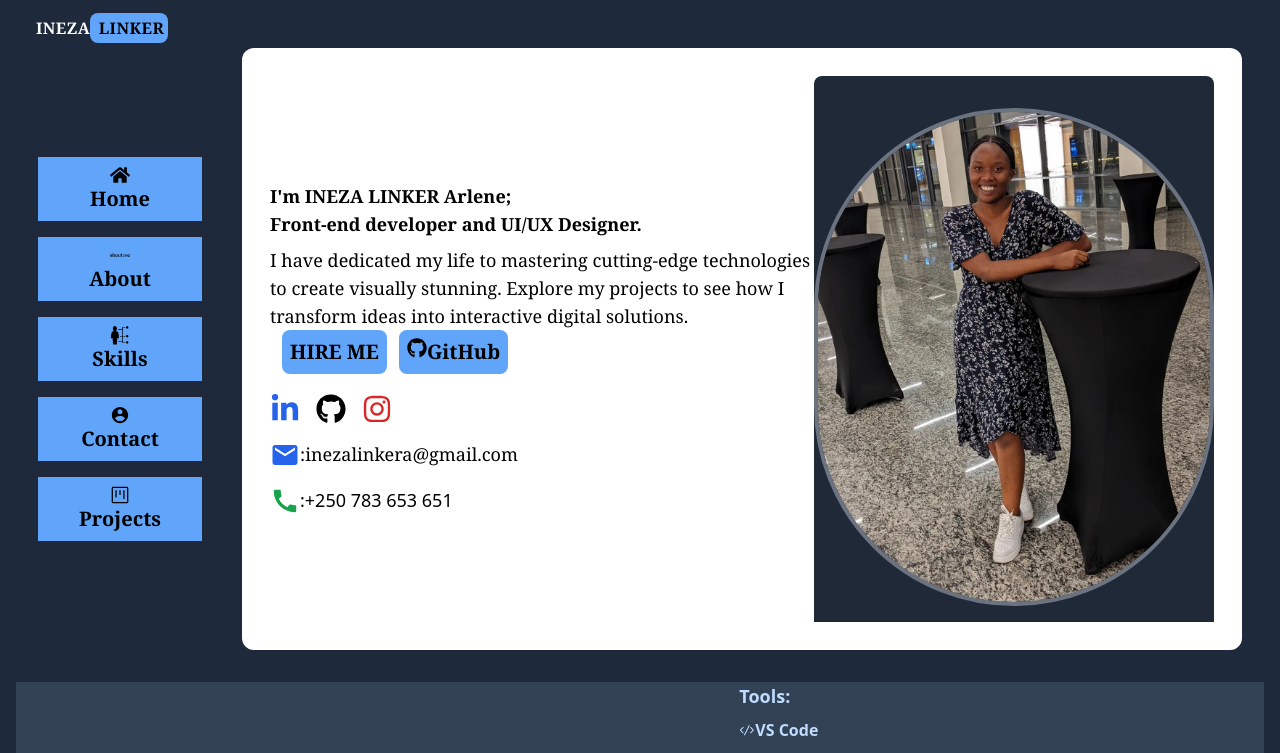
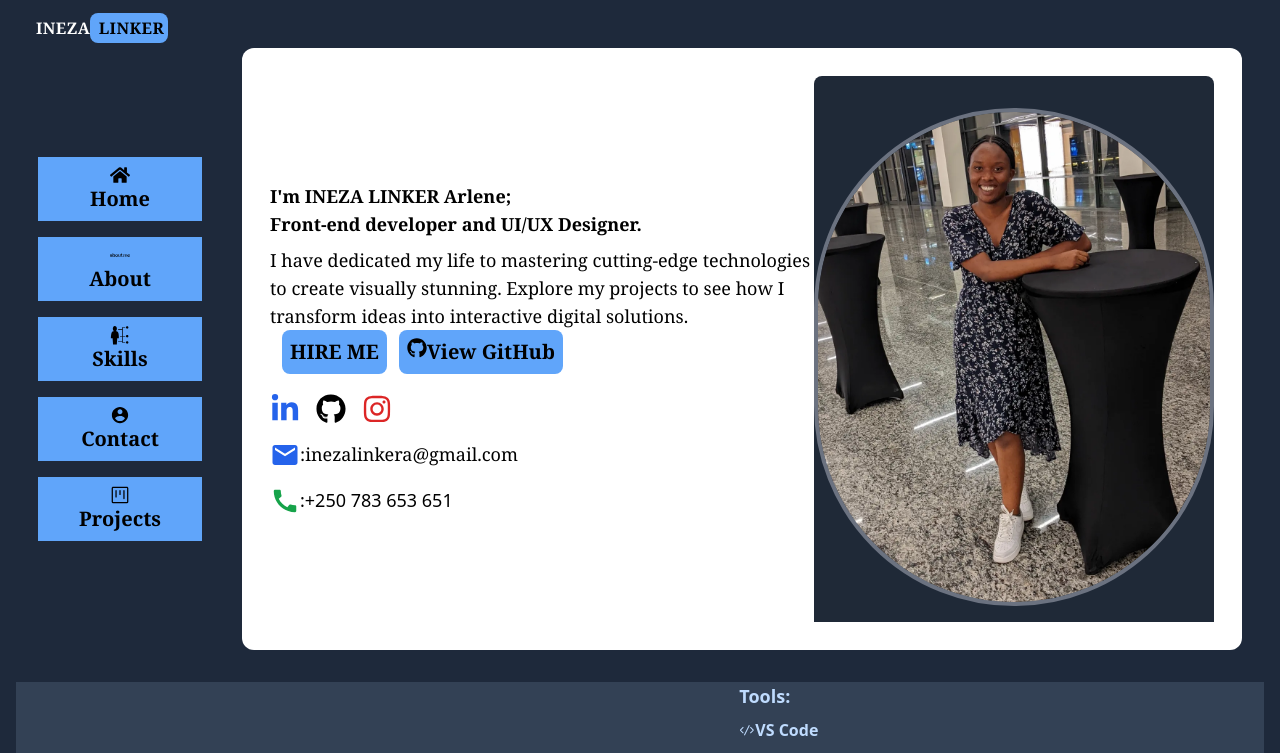
Before and after one commit to linkerAlx/my_portfolio, a React (Vite) app: page / in a window 1280 px wide. Shown: the top 753 px of the page. Built offline with nearby package versions, Linux system fonts and the light colour scheme.

Commit message:
allfinal projects

```diff
--- a/src/pages/Homepage.tsx
+++ b/src/pages/Homepage.tsx
@@ -33,7 +33,13 @@ const Homepage: React.FC = () => {
               <button className="bg-blue-400 text-xl font-bold p-2 rounded-lg flex">
                 {" "}
                 <FaGithub />
-                GitHub
+                <a
+                  href="https://github.com/linkerAlx"
+                  target="_blank"
+                  rel="noopener noreferrer"
+                >
+                  View GitHub
+                </a>
               </button>
             </div>
 
```
